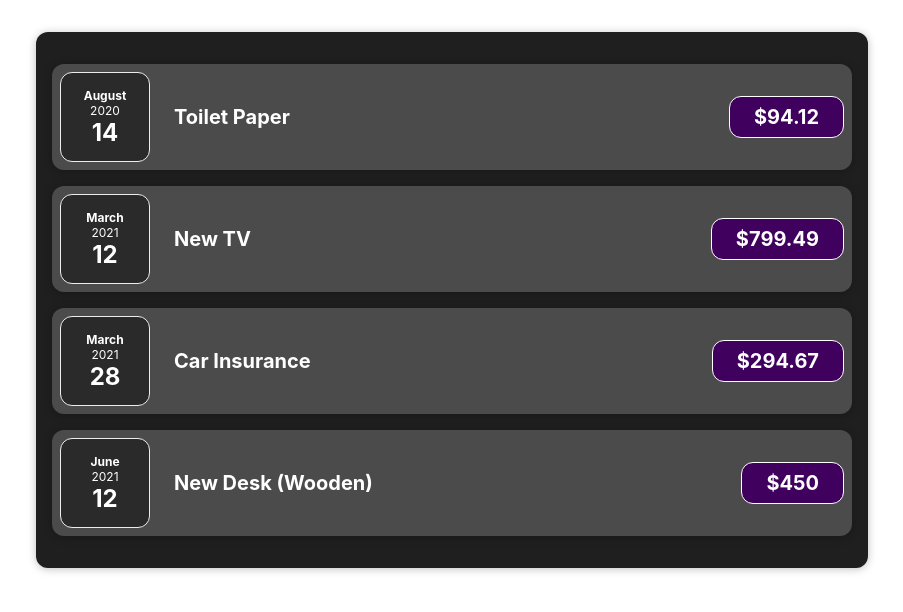
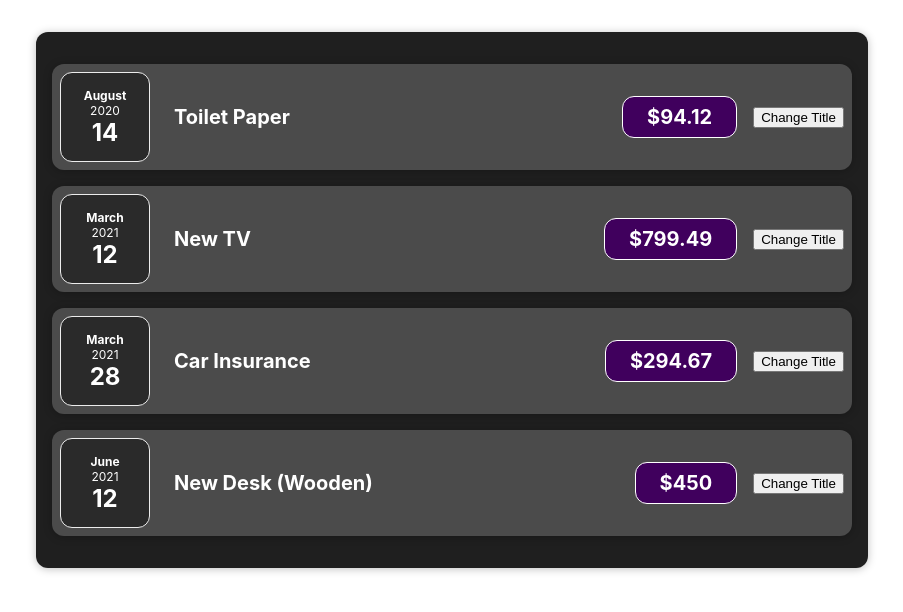
Before and after one commit to Plorrain/react-complete-guide, a React (Create React App) app: page / in a window 1280 px wide. Shown: the top 612 px of the page, without its empty margins (188-1091 px from the left). Built offline with nearby package versions, Linux system fonts and the light colour scheme.

Commit message:
new course module. Slowly getting to state and adding a button to the app with a example of a state function

```diff
--- a/src/components/expenses/ExpenseItem.js
+++ b/src/components/expenses/ExpenseItem.js
@@ -3,13 +3,16 @@ import Card from '../UI/Card';
 import './ExpenseItem.css';
 
 function ExpenseItem(props) {
-
+const clickHandler = () => {
+  console.log('clicked!')
+};
   return (
     <Card className='expense-item'>
       <ExpenseDate date={props.date}/>
         <div className='expense-item__description'>
           <h2 className='expense-item h2'>{props.title}</h2>
           <div className='expense-item__price'>${props.amount}</div>
+          <button onClick={clickHandler}>Change Title</button>
         </div>
     </Card>
   );
```
